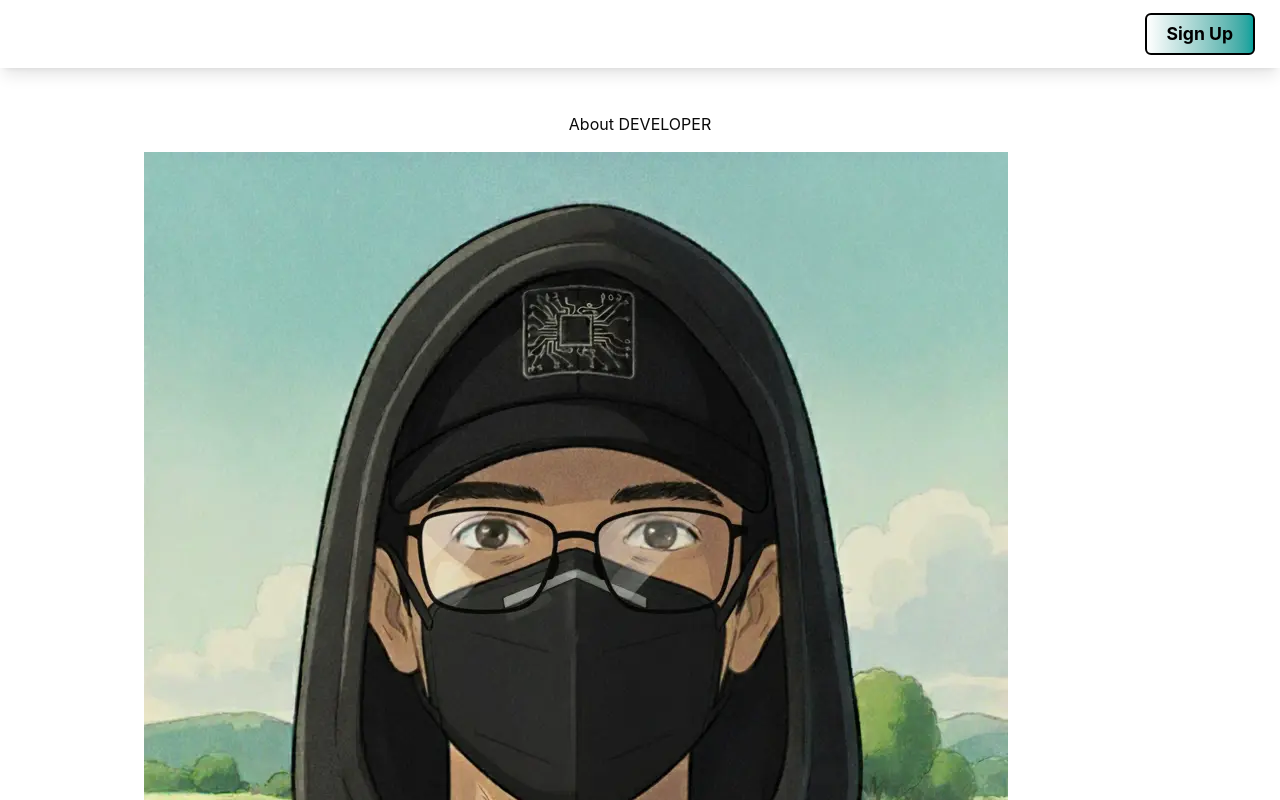
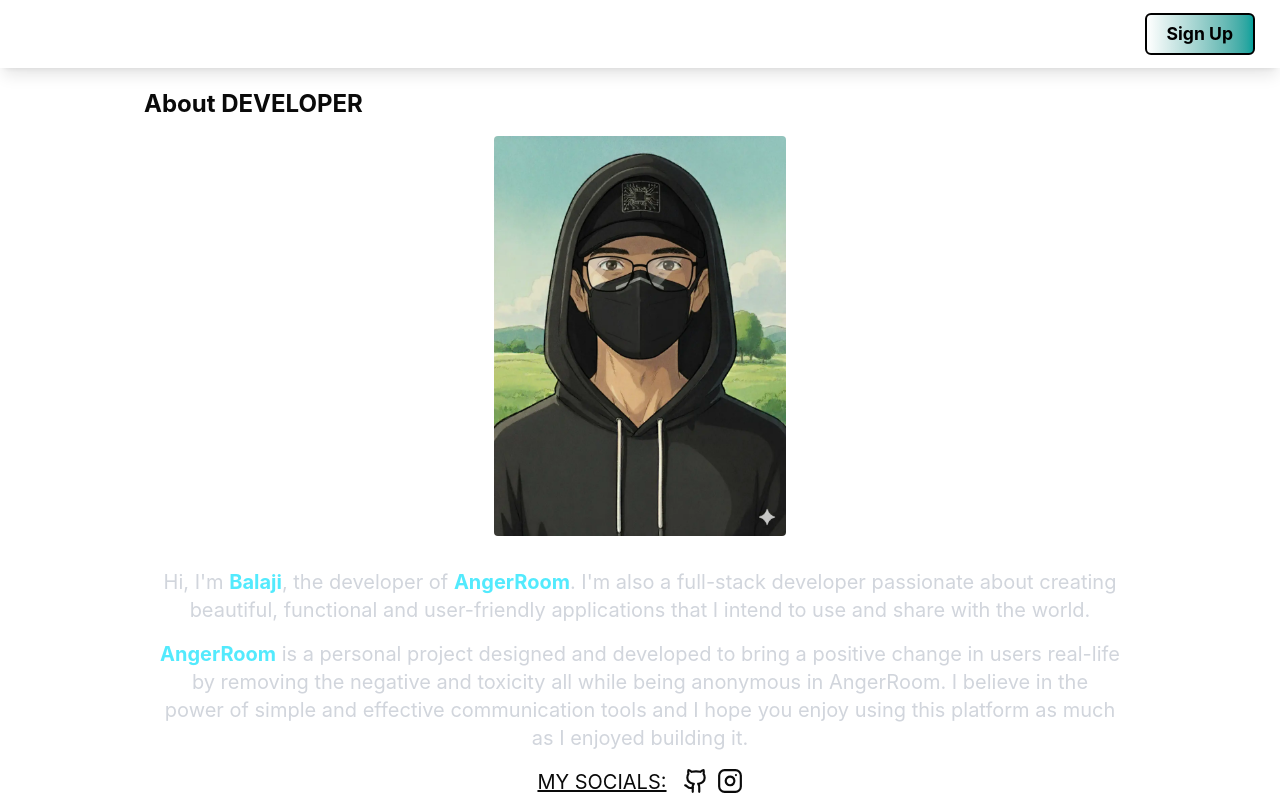
Before and after one commit to balajiNadar08/Anger-Room, a Next.js app: page /about-dev in a window 1280 px wide. Shown: the top 800 px of the page. Built offline with nearby package versions, Linux system fonts and the light colour scheme.

Commit message:
Completed the about-dev page

```diff
--- a/app/about-dev/page.tsx
+++ b/app/about-dev/page.tsx
@@ -1,35 +1,46 @@
 import { Github, Instagram } from "lucide-react";
+import Footer from "@/components/Footer";
+import Link from "next/link";
 
 const page = () => {
   return (
-    <div className="w-full max-w-5xl mx-auto flex flex-col mt-[2rem] gap-[1rem] items-center px-4 py-20">
-      <div>
+    <div className="w-full max-w-5xl mx-auto flex flex-col mt-[0.5rem] gap-[1rem] px-4 py-20 items-center">
+      <div className="text-2xl font-bold self-start">
         <h1>About DEVELOPER</h1>
       </div>
 
       <div>
-        <div>
+        <div className="">
           <img
+            className="rounded h-100 mx-auto mb-8"
             src="/assets/dev-img.webp"
             alt="image of developer in ghibli style"
           />
         </div>
-
-        <p>
-          Hi, I'm Balaji, the developer of AngerRoom. I'm also a full-stack
-          developer passionate about creating beautiful, functional and
-          user-friendly applications that I intend to use and share with the
-          world. AngerRoom is a personal project designed and developed to bring
-          a positive change in users real-life by removing the negative and
-          toxicity in AngerRoom. I believe in the power of simple and effective
-          communication tools and I hope you enjoy using this platform as much
-          as I enjoyed building it.
-        </p>
+        <div className="text-xl px-4 flex flex-col gap-4 text-gray-300 text-center">
+          <p>
+            Hi, I'm <span className="font-bold text-cyan-300">Balaji</span>, the
+            developer of{" "}
+            <span className="font-bold text-cyan-300">AngerRoom</span>. I'm also
+            a full-stack developer passionate about creating beautiful,
+            functional and user-friendly applications that I intend to use and
+            share with the world.
+          </p>
+          <p>
+            {" "}
+            <span className="font-bold text-cyan-300">AngerRoom</span> is a
+            personal project designed and developed to bring a positive change
+            in users real-life by removing the negative and toxicity all while
+            being anonymous in AngerRoom. I believe in the power of simple and
+            effective communication tools and I hope you enjoy using this
+            platform as much as I enjoyed building it.
+          </p>
+        </div>
       </div>
 
-      <div className="">
-        <p className="">DEVELOPER'S SOCIAL</p>
-        <div className="">
+      <div className="flex gap-4 underline mb-6">
+        <p className="text-xl">MY SOCIALS: </p>
+        <div className="flex gap-2">
           <a href="https://github.com/balajiNadar08" target="_blank">
             <Github size={26} />
           </a>
@@ -40,8 +51,9 @@
       </div>
 
       <div>
-        <button>Back to Chat</button>
+        <Link href={"/test-firebase"} className="text-lg font-bold px-6 py-2 rounded-3xl bg-gradient-to-r from-white to-[#00A19C] text-black cursor-pointer">Back to Chat</Link>
       </div>
+
     </div>
   );
 };
```
